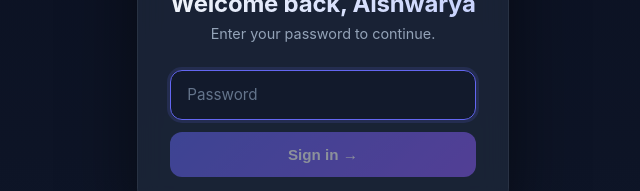
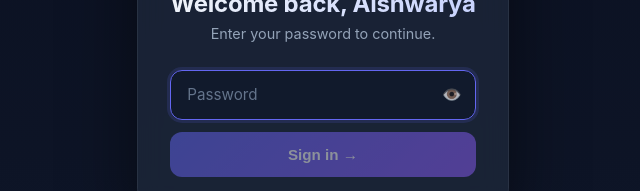
Before and after one commit to Tribhuvan-26/animal-nutrition, a Next.js app: page /login in a window 1280 px wide. Shown: the part 354-545 px from the top of the page, without its empty margins (317-957 px from the left). Built offline with nearby package versions, Linux system fonts and the light colour scheme.

Commit message:
Add password visibility toggle (eye icon) to login form

```diff
--- a/app/globals.css
+++ b/app/globals.css
@@ -422,6 +422,37 @@
   background: rgba(15, 23, 42, 0.7);
 }
 
+.login-input-wrap {
+  position: relative;
+}
+
+.login-input-wrap .login-input {
+  padding-right: 2.75rem;
+}
+
+.login-toggle {
+  position: absolute;
+  right: 0.5rem;
+  top: 50%;
+  transform: translateY(-50%);
+  background: transparent;
+  border: none;
+  cursor: pointer;
+  width: 2rem;
+  height: 2rem;
+  border-radius: 6px;
+  display: grid;
+  place-items: center;
+  font-size: 1rem;
+  opacity: 0.7;
+  transition: opacity 0.2s;
+}
+
+.login-toggle:hover {
+  opacity: 1;
+  background: rgba(255, 255, 255, 0.05);
+}
+
 .login-button {
   width: 100%;
   background: linear-gradient(135deg, #6366f1 0%, #8b5cf6 100%);
--- a/app/login/page.js
+++ b/app/login/page.js
@@ -5,6 +5,7 @@
 
 export default function LoginPage() {
   const [password, setPassword] = useState('');
+  const [showPassword, setShowPassword] = useState(false);
   const [error, setError] = useState(null);
   const [loading, setLoading] = useState(false);
   const router = useRouter();
@@ -40,8 +41,9 @@
         <h1 className="login-title">Welcome back, Aishwarya</h1>
         <p className="login-subtitle">Enter your password to continue.</p>
         <form className="login-form" onSubmit={handleSubmit}>
+          <div className="login-input-wrap">
             <input
-            type="password"
+              type={showPassword ? 'text' : 'password'}
               placeholder="Password"
               value={password}
               onChange={(e) => setPassword(e.target.value)}
@@ -49,6 +51,15 @@
               required
               className="login-input"
             />
+            <button
+              type="button"
+              className="login-toggle"
+              onClick={() => setShowPassword((v) => !v)}
+              aria-label={showPassword ? 'Hide password' : 'Show password'}
+            >
+              {showPassword ? '🙈' : '👁️'}
+            </button>
+          </div>
           {error && <div className="login-error">{error}</div>}
           <button type="submit" disabled={loading || !password} className="login-button">
             {loading ? 'Signing in...' : 'Sign in →'}
```
Lines whose indentation alone changed are shown as unchanged.
